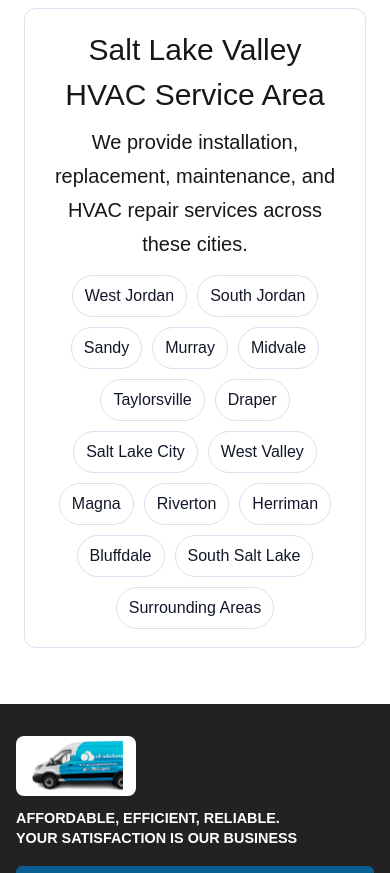
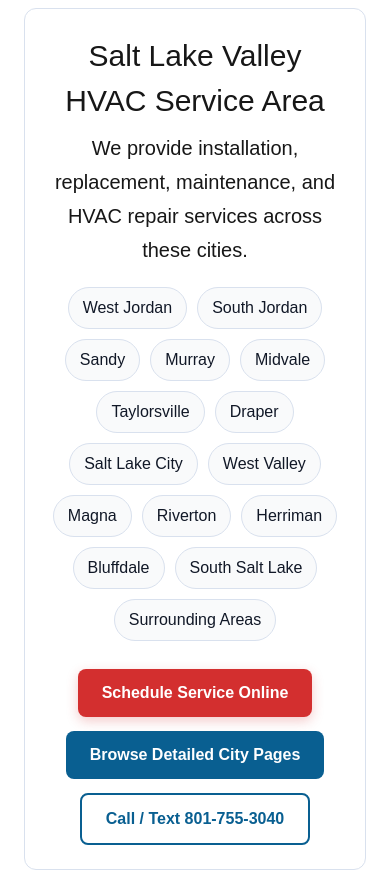
Before and after one commit to Hombre2021/ashaac-nextjs, a Next.js app: page /valley in a window 390 px wide. Shown: the part 1340-2213 px from the top of the page. Built offline with nearby package versions, Linux system fonts and the light colour scheme; no server answers.

Commit message:
Audit and connect all unlinked phone numbers, service references, and CTA buttons across website

```diff
--- a/src/app/faqs/page.tsx
+++ b/src/app/faqs/page.tsx
@@ -168,7 +168,7 @@ export default function FaqsPage() {
           Looking for city-specific service? Review our <Link href="/service-areas">HVAC service areas</Link>, <Link href="/emergency-hvac-repair-west-jordan">emergency repair in West Jordan</Link>, or <Link href="/services/south-jordan/hvac-maintenance">HVAC maintenance in South Jordan</Link>.
         </p>
         <h2>1. What areas do you serve?</h2>
-        <p>We proudly serve West Jordan, South Jordan, Riverton, Herriman, Sandy, Draper, Taylorsville, Murray, Midvale, Kearns, Salt Lake City, and surrounding Salt Lake County communities. If you&apos;re unsure whether we service your area, feel free to call or text us at 801-755-3040.</p>
+        <p>We proudly serve West Jordan, South Jordan, Riverton, Herriman, Sandy, Draper, Taylorsville, Murray, Midvale, Kearns, Salt Lake City, and surrounding Salt Lake County communities. If you&apos;re unsure whether we service your area, feel free to call or text us at <a href="tel:801-755-3040" style={{ color: "#d32f2f", fontWeight: 600 }}>801-755-3040</a>.</p>
 
         <h2>2. What HVAC services do you provide?</h2>
         <p>We specialize in:</p>
@@ -182,10 +182,10 @@ export default function FaqsPage() {
         </ul>
 
         <h2>3. Do you offer free estimates?</h2>
-        <p>Yes. We provide free estimates for new installations and replacements. You can request one anytime through our website or by calling/texting us at 801-755-3040.</p>
+        <p>Yes. We provide free estimates for new installations and replacements. You can request one anytime through <Link href="/book" style={{ color: "#095f91", fontWeight: 600 }}>our website booking</Link> or by calling/texting us at <a href="tel:801-755-3040" style={{ color: "#d32f2f", fontWeight: 600 }}>801-755-3040</a>.</p>
 
         <h2>4. Do you offer financing?</h2>
-        <p>Yes. We offer financing options (including 0% interest promotional terms) to help make your HVAC installation affordable. If you pay cash or ACH, you also receive a $500 discount.</p>
+        <p>Yes. We offer <Link href="/financing" style={{ color: "#095f91", fontWeight: 600 }}>financing options</Link> (including 0% interest promotional terms) to help make your HVAC installation affordable. If you pay cash or ACH, you also receive a $500 discount.</p>
 
         <h2>5. Are you licensed and insured?</h2>
         <p>Yes. All Solutions Heating and Air Conditioning LLC is fully licensed and insured in the state of Utah for your complete safety and peace of mind.</p>
@@ -197,7 +197,7 @@ export default function FaqsPage() {
         <p>Most installations can be scheduled within 24–72 hours, depending on equipment availability and your location. We always aim to accommodate your schedule promptly.</p>
 
         <h2>8. Do you offer emergency service?</h2>
-        <p>Yes. We provide urgent and same-day service across West Jordan and Salt Lake County. Call or text us immediately for emergency no-heat or no-cooling issues.</p>
+        <p>Yes. We provide urgent and same-day service across West Jordan and Salt Lake County. <a href="tel:801-755-3040" style={{ color: "#d32f2f", fontWeight: 600 }}>Call or text us immediately at 801-755-3040</a> for emergency no-heat or no-cooling issues, or check our <Link href="/emergency-hvac-repair-west-jordan" style={{ color: "#095f91", fontWeight: 600 }}>emergency HVAC repair service</Link>.</p>
 
         <h2>9. Do you provide warranties?</h2>
         <p>Yes. We provide a 1-year labor warranty on our workmanship, in addition to full manufacturer warranties on equipment and parts.</p>
@@ -222,9 +222,18 @@ export default function FaqsPage() {
         <h2>13. How can I contact you?</h2>
         <p>You can reach us anytime:<br />
         &bull; <strong>Phone:</strong> <a href="tel:801-755-3040">801-755-3040</a><br />
-        &bull; <strong>Email:</strong> <a href="mailto:ashaacutah@gmail.com">ashaacutah@gmail.com</a><br />
+        &bull; <strong>Email:</strong> <a href="mailto:ashaacutah@gmail.com?subject=HVAC%20Service%20Inquiry%20-%20All%20Solutions">ashaacutah@gmail.com</a><br />
         &bull; <strong>Location:</strong> Based in West Jordan, UT 84088 (Mobile dispatch serving all of Salt Lake County)
         </p>
+
+        <div style={{ marginTop: 40, textAlign: "center", display: "flex", gap: "16px", justifyContent: "center", flexWrap: "wrap" }}>
+          <Link href="/book" style={{ padding: "12px 24px", backgroundColor: "#d32f2f", color: "#fff", borderRadius: "6px", textDecoration: "none", fontWeight: 700 }}>
+            Book Service Online
+          </Link>
+          <a href="tel:801-755-3040" style={{ padding: "12px 24px", border: "2px solid #095f91", color: "#095f91", borderRadius: "6px", textDecoration: "none", fontWeight: 700 }}>
+            Call / Text 801-755-3040
+          </a>
+        </div>
       </ContentContainer>
       <HomepageFooter />
     </>
--- a/src/app/services/page.tsx
+++ b/src/app/services/page.tsx
@@ -205,7 +205,7 @@ export default function ServicesPage() {
         For spaces where a full central air system is not necessary, we offer the installation of through-the-window or wall units. These units are efficient and cost-effective options for cooling or heating specific areas. Our technicians will recommend the most suitable through-the-window or wall unit for your needs and ensure proper installation for optimal performance.
       </div>
 
-      <div style={{ maxWidth: 900, margin: '0 auto 56px auto', padding: '0 24px', textAlign: 'center' }}>
+      <div style={{ maxWidth: 900, margin: '0 auto 36px auto', padding: '0 24px', textAlign: 'center' }}>
         <p style={{ fontSize: '1.1rem', color: '#4b5563', lineHeight: 1.7 }}>
           Looking for city-specific service? Explore our service areas in{' '}
           <Link href="/emergency-hvac-repair-west-jordan" style={{ color: '#095f91', fontWeight: 600 }}>West Jordan</Link>,{' '}
@@ -214,6 +214,15 @@ export default function ServicesPage() {
         </p>
       </div>
 
+      <div style={{ maxWidth: 600, margin: '0 auto 64px auto', padding: '0 24px', textAlign: 'center', display: 'flex', gap: 16, justifyContent: 'center', flexWrap: 'wrap' }}>
+        <Link href="/book" style={{ padding: '14px 28px', backgroundColor: '#d32f2f', color: '#fff', borderRadius: '8px', textDecoration: 'none', fontWeight: 700, fontSize: '1.05rem', boxShadow: '0 4px 12px rgba(211,47,47,0.3)' }}>
+          Schedule Service Online
+        </Link>
+        <a href="tel:801-755-3040" style={{ padding: '14px 28px', border: '2px solid #095f91', color: '#095f91', borderRadius: '8px', textDecoration: 'none', fontWeight: 700, fontSize: '1.05rem' }}>
+          Call / Text 801-755-3040
+        </a>
+      </div>
+
       <HomepageFooter />
     </>
   );
--- a/src/app/valley/page.tsx
+++ b/src/app/valley/page.tsx
@@ -1,4 +1,5 @@
 import type { Metadata } from "next";
+import Link from "next/link";
 import HomepageHeader from "@/components/HomepageHeader";
 import HomepageFooter from "@/components/HomepageFooter";
 import BlueOverlayImage from "@/components/BlueOverlayImage";
@@ -94,29 +95,73 @@ export default function ValleyPage() {
             background: "#ffffff",
             border: "1px solid #d9e1ee",
             borderRadius: 12,
-            padding: "18px 20px",
+            padding: "24px 20px",
             textAlign: "center",
           }}
         >
-          <h1 style={{ fontSize: 30, marginBottom: 8 }}>Salt Lake Valley HVAC Service Area</h1>
-          <p style={{ fontSize: 17, lineHeight: 1.6, marginBottom: 14 }}>
+          <h2 style={{ fontSize: 30, marginBottom: 8 }}>Salt Lake Valley HVAC Service Area</h2>
+          <p style={{ fontSize: 17, lineHeight: 1.6, marginBottom: 20 }}>
             We provide installation, replacement, maintenance, and HVAC repair services across these cities.
           </p>
-          <div style={{ display: "flex", flexWrap: "wrap", justifyContent: "center", gap: 10 }}>
+          <div style={{ display: "flex", flexWrap: "wrap", justifyContent: "center", gap: 10, marginBottom: 28 }}>
             {serviceAreas.map((area) => (
               <span
                 key={area.city}
                 style={{
                   border: "1px solid #d9e1ee",
                   borderRadius: 999,
-                  padding: "8px 12px",
+                  padding: "8px 14px",
                   color: "#111827",
-                  background: "#ffffff",
+                  background: "#f9fafb",
+                  fontWeight: 500,
                 }}
               >
                 {area.city}
               </span>
             ))}
+          </div>
+
+          <div style={{ display: "flex", justifyContent: "center", gap: 14, flexWrap: "wrap" }}>
+            <Link
+              href="/book"
+              style={{
+                textDecoration: "none",
+                padding: "12px 24px",
+                borderRadius: 8,
+                background: "#d32f2f",
+                color: "#ffffff",
+                fontWeight: 700,
+                boxShadow: "0 4px 12px rgba(211,47,47,0.25)",
+              }}
+            >
+              Schedule Service Online
+            </Link>
+            <Link
+              href="/service-areas"
+              style={{
+                textDecoration: "none",
+                padding: "12px 24px",
+                borderRadius: 8,
+                background: "#095f91",
+                color: "#ffffff",
+                fontWeight: 700,
+              }}
+            >
+              Browse Detailed City Pages
+            </Link>
+            <a
+              href="tel:801-755-3040"
+              style={{
+                textDecoration: "none",
+                padding: "12px 24px",
+                borderRadius: 8,
+                border: "2px solid #095f91",
+                color: "#095f91",
+                fontWeight: 700,
+              }}
+            >
+              Call / Text 801-755-3040
+            </a>
           </div>
         </div>
       </section>
--- a/src/components/AboutCompanySection.tsx
+++ b/src/components/AboutCompanySection.tsx
@@ -1,4 +1,5 @@
 import Image from "next/image";
+import Link from "next/link";
 import styles from "./AboutCompanySection.module.css";
 
 export default function AboutCompanySection() {
@@ -28,7 +29,7 @@ export default function AboutCompanySection() {
           <h3 data-label="CompanyAboutTitle">ABOUT OUR COMPANY</h3>
           <h4 data-label="PopularityTitle">We Are The Most Popular<br />Installation Company</h4>
           <p data-label="PopularityText">
-            We are most popular for installations and replacements, that’s our specialty. Whether you need the traditional Furnace and AC unit or want to go the route of mini split systems, heat pumps, through the window or wall units, or any other cooling or heating equipment, we have it all and we install it all.
+            We are most popular for installations and replacements, that&apos;s our specialty. Whether you need the traditional Furnace and AC unit or want to go the route of mini split systems, heat pumps, through the window or wall units, or any other cooling or heating equipment, we have it all and we install it all.
           </p>
           <h4 data-label="TeamTitle">Professional Team</h4>
           <p data-label="TeamText">
@@ -36,7 +37,7 @@ export default function AboutCompanySection() {
           </p>
           <h4 data-label="SchedulingTitle">We schedule your installation at your earliest convenience.</h4>
           <p data-label="SchedulingText">
-            Are you in need of a reliable and efficient heating and cooling system? Look no further! At All Solutions Heating and Air Conditioning, we specialize in the installation of brand-new HVAC equipment. Whether you require a replacement or a first time installation of central air systems, including furnaces, AC condensers, heat pumps, mini-split systems, or through-the-window or through-the-wall units, we’ve got you covered.
+            Are you in need of a reliable and efficient heating and cooling system? Look no further! At All Solutions Heating and Air Conditioning, we specialize in the installation of brand-new HVAC equipment. Whether you require a replacement or a first time installation of central air systems, including furnaces, AC condensers, heat pumps, mini-split systems, or through-the-window or through-the-wall units, we&apos;ve got you covered.
           </p>
           <div className={styles.leftExcellence} data-label="ExcellenceSection">
             <div className={styles.excellenceTitle} data-label="ExcellenceTitle">
@@ -47,9 +48,48 @@ export default function AboutCompanySection() {
               Whether be your own residence, rental or vacation home, office, restaurant, or business of any type, we do it all.<br />
               You just relax and let us handle all your cooling and heating needs.
             </div>
-            <div className={styles.bbbTitle} data-label="BBBTitle">Accredited Business</div>
+            <div className={styles.bbbTitle} data-label="BBBTitle">
+              <a
+                href="https://www.bbb.org/us/ut/west-jordan/profile/heating-and-air-conditioning/all-solutions-heating-and-air-conditioning-llc-1166-90042709"
+                target="_blank"
+                rel="noopener noreferrer"
+                style={{ color: "#095f91", textDecoration: "underline", display: "inline-flex", alignItems: "center", gap: "6px" }}
+              >
+                Better Business Bureau Accredited Business &#8599;
+              </a>
+            </div>
             <div className={styles.bbbText} data-label="BBBDescription">
-              Trust and reputation is important to us, that’s why we are a Better Business Bureau Accredited Business.
+              Trust and reputation is important to us, that&apos;s why we are a Better Business Bureau Accredited Business.
+            </div>
+            <div style={{ marginTop: 20, display: "flex", gap: 12, flexWrap: "wrap" }}>
+              <Link
+                href="/book"
+                style={{
+                  textDecoration: "none",
+                  padding: "10px 20px",
+                  borderRadius: 6,
+                  backgroundColor: "#d32f2f",
+                  color: "#ffffff",
+                  fontWeight: 700,
+                  fontSize: "0.95rem",
+                }}
+              >
+                Schedule Free Estimate
+              </Link>
+              <a
+                href="tel:801-755-3040"
+                style={{
+                  textDecoration: "none",
+                  padding: "10px 20px",
+                  borderRadius: 6,
+                  border: "2px solid #095f91",
+                  color: "#095f91",
+                  fontWeight: 700,
+                  fontSize: "0.95rem",
+                }}
+              >
+                Call / Text 801-755-3040
+              </a>
             </div>
           </div>
         </div>
--- a/src/components/DIYHelpCenterContent.tsx
+++ b/src/components/DIYHelpCenterContent.tsx
@@ -1,6 +1,7 @@
 "use client";
 
 import { FormEvent, useState } from "react";
+import Link from "next/link";
 import styles from "./DIYHelpCenterContent.module.css";
 
 const videoResources = [
@@ -122,6 +123,16 @@ export default function DIYHelpCenterContent() {
           Explore quick-fix video resources for common HVAC issues, submit your question online,
           and request live help when you need direct support.
         </p>
+        <p style={{ marginTop: 12, lineHeight: 1.6, color: "#374151" }}>
+          Need quick HVAC guidance before a service visit? Call or text{" "}
+          <a href="tel:8017553040" style={{ color: "#d32f2f", fontWeight: 700 }}>
+            801-755-3040
+          </a>{" "}
+          and our team can help. For professional service, explore{" "}
+          <Link href="/services" style={{ color: "#095f91", fontWeight: 600 }}>our HVAC services</Link>, view{" "}
+          <Link href="/service-areas" style={{ color: "#095f91", fontWeight: 600 }}>service areas</Link>, or{" "}
+          <Link href="/book" style={{ color: "#095f91", fontWeight: 600 }}>book an appointment online</Link>.
+        </p>
       </div>
 
       <div className={styles.panel}>
@@ -139,7 +150,7 @@ export default function DIYHelpCenterContent() {
 
       <div className={styles.panel}>
         <h2>Ask an Online Question</h2>
-        <p>Send your HVAC question and we’ll respond through your preferred channel.</p>
+        <p>Send your HVAC question and we&apos;ll respond through your preferred channel.</p>
         <form name="diy_question_form" className={styles.form} onSubmit={handleQuestionSubmit}>
           <input name="name" type="text" placeholder="Your name" required />
           <input name="email" type="email" placeholder="Your email" required />
@@ -155,13 +166,13 @@ export default function DIYHelpCenterContent() {
             {isQuestionSubmitting ? "Sending..." : "Send Question"}
           </button>
         </form>
-        {questionSent ? <p className={styles.successMsg}>Your question was submitted successfully. We’ll follow up soon.</p> : null}
+        {questionSent ? <p className={styles.successMsg}>Your question was submitted successfully. We&apos;ll follow up soon.</p> : null}
         {questionError ? <p className={styles.errorMsg}>{questionError}</p> : null}
       </div>
 
       <div className={styles.panel}>
         <h2>Request Live Help</h2>
-        <p>Need more direct support? Request a live video help session and we’ll follow up with scheduling details.</p>
+        <p>Need more direct support? Request a live video help session and we&apos;ll follow up with scheduling details.</p>
         <form name="diy_live_help_form" className={styles.form} onSubmit={handleLiveHelpSubmit}>
           <input name="name" type="text" placeholder="Your name" required />
           <input name="email" type="email" placeholder="Your email" required />
@@ -173,8 +184,17 @@ export default function DIYHelpCenterContent() {
             {isLiveHelpSubmitting ? "Sending..." : "Request Live Help"}
           </button>
         </form>
-        {liveHelpSent ? <p className={styles.successMsg}>Your live help request was submitted successfully. We’ll follow up with scheduling.</p> : null}
+        {liveHelpSent ? <p className={styles.successMsg}>Your live help request was submitted successfully. We&apos;ll follow up with scheduling.</p> : null}
         {liveHelpError ? <p className={styles.errorMsg}>{liveHelpError}</p> : null}
+      </div>
+
+      <div style={{ textAlign: "center", margin: "16px 0 0", display: "flex", gap: 12, justifyContent: "center", flexWrap: "wrap" }}>
+        <Link href="/book" style={{ padding: "12px 24px", backgroundColor: "#d32f2f", color: "#fff", borderRadius: 8, textDecoration: "none", fontWeight: 700 }}>
+          Book a Professional Technician
+        </Link>
+        <a href="tel:801-755-3040" style={{ padding: "12px 24px", border: "2px solid #095f91", color: "#095f91", borderRadius: 8, textDecoration: "none", fontWeight: 700 }}>
+          Call / Text 801-755-3040
+        </a>
       </div>
     </section>
   );
--- a/src/components/HomepageServicesButton.tsx
+++ b/src/components/HomepageServicesButton.tsx
@@ -5,10 +5,8 @@ import buttonStyles from "./SharedRedButton.module.css";
 export default function HomepageServicesButton() {
   return (
     <div className={containerStyles.servicesButtonWrap}>
-      <Link href="/services">
-        <button className={buttonStyles.redButton}>
-          View All Services
-        </button>
+      <Link href="/services" className={buttonStyles.redButton}>
+        View All Services
       </Link>
     </div>
   );
--- a/src/components/TermsContent.tsx
+++ b/src/components/TermsContent.tsx
@@ -1,3 +1,4 @@
+import Link from "next/link";
 import styles from "./PrivacyPolicyContent.module.css";
 
 export default function TermsContent() {
@@ -89,7 +90,7 @@ export default function TermsContent() {
         </ul>
         <p>We reserve the right to modify or discontinue website features at any time.</p>
         <h2>11. Privacy</h2>
-        <p>Your use of our website and services is also governed by our Privacy Policy, which explains how we collect, use, and protect your information.</p>
+        <p>Your use of our website and services is also governed by our <Link href="/privacy-policy" style={{ color: "#095f91", fontWeight: 600 }}>Privacy Policy</Link>, which explains how we collect, use, and protect your information.</p>
         <h2>12. Third&#8209;Party Links</h2>
         <p>Our website may contain links to third&#8209;party websites.<br />We are not responsible for the content, policies, or practices of those websites.</p>
         <h2>13. Changes to Terms</h2>
```
Also changed, not shown: src/app/diy-help-center/page.tsx (+11 -12 lines), src/app/emergency-hvac-repair/page.tsx (+15 -5 lines), src/components/MobileCallAction.tsx (+0 -7 lines), src/components/ServicesContent.tsx (+6 -6 lines).
